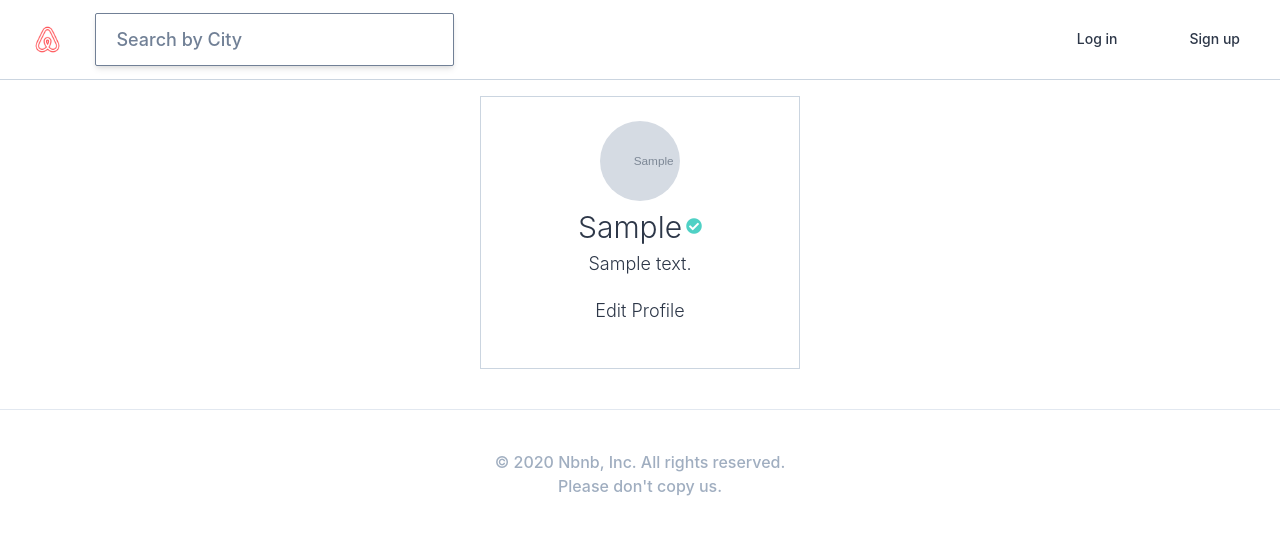
After one commit to krystal3l/airbnb-clone, a Django app: page /users/1/ in a window 1280 px wide. The commit adds this page. Shown: the top 535 px of the page. Run offline with Django 3.2, Linux system fonts and the light colour scheme; tables that the repository leaves empty hold one stand-in row (values such as "Sample post"); grey boxes marked "Sample" are stand-in pictures; some libraries are stand-ins or nearby versions.

Commit message:
Added User Profile

```diff
--- /dev/null
+++ b/templates/mixins/user_avatar.html
@@ -0,0 +1,9 @@
+{% if user.avatar %}
+    <div class="h-20 w-20 rounded-full bg-cover" style="background-image: url({{user.avatar.url}});">
+
+{% else %}
+    <div class="h-20 w-20 bg-gray-700 rounded-full text-white flex justify-center items-center">
+
+    <span class="text-3xl">{{user.first_name|first}}</span>
+{% endif %}
+</div>
--- a/templates/partials/nav.html
+++ b/templates/partials/nav.html
@@ -1,5 +1,6 @@
 <ul class="flex items-center text-sm font-medium h-full">
   {% if user.is_authenticated %}
+    <li class="nav_link"><a href="{{user.get_absolute_url}}">Profile</a></li>
     <li class="nav_link"><a href="{% url 'users:logout' %}" ">Log out</a></li>
 
   {% else %}
--- a/templates/rooms/room_detail.html
+++ b/templates/rooms/room_detail.html
@@ -10,7 +10,7 @@
     <h3>{{room.description}}</h3>
 </div>
 <div>
-    <h2>By : {{room.host.username}}
+    <h2>By : <a href="{{room.host.get_absolute_url}}">{{room.host.username}}</a>
     {% if room.host.superhost %}
         (superhost)
     {% endif %}
--- /dev/null
+++ b/templates/users/user_detail.html
@@ -0,0 +1,28 @@
+{% extends "base.html" %}
+
+{% block page_title %}
+    {{user_obj.first_name}}'s Profile
+{% endblock page_title%}
+
+
+{% block content %}
+    <div class="container lg:w-5/12 md:w-1/2 xl:w-1/4 mx-auto my-10 flex flex-col items-center border p-6 border-gray-400">
+
+        {% include "mixins/user_avatar.html" with user=user_obj %}
+
+
+        <div class="flex items-center">
+            <span class="text-3xl mt-1">{{user_obj.first_name}}</span>
+
+            {% if user_obj.superhost %}
+                <i class="fas fa-check-circle text-teal-400 ml-1"></i>
+            {% endif %}
+
+        </div>
+
+        <span class="text-lg">{{user_obj.bio}}</span>
+
+        <a href="#" class="btn">Edit Profile</a>
+        <!-- {{hello}} -->
+    </div>
+{%endblock content %}
--- a/users/models.py
+++ b/users/models.py
@@ -5,6 +5,7 @@ from django.db import models
 from django.core.mail import send_mail
 from django.utils.html import strip_tags
 from django.template.loader import render_to_string
+from django.shortcuts import reverse
 
 
 class User(AbstractUser):
@@ -63,6 +64,9 @@ class User(AbstractUser):
         max_length=50, choices=LOGIN_CHOICES, default="LOGIN_EMAIL"
     )
 
+    def get_absolute_url(self):
+        return reverse("users:profile", kwargs={"pk": self.pk})
+
     def verify_email(self):
         if self.email_verified is False:
             secret = uuid.uuid4().hex[:20]
--- a/users/urls.py
+++ b/users/urls.py
@@ -12,4 +12,5 @@ urlpatterns = [
     path("logout", views.log_out, name="logout"),
     path("signup", views.SignUpView.as_view(), name="signup"),
     path("verify/<str:key>", views.complete_verification, name="complete-verification"),
+    path("<int:pk>/", views.UserProfileView.as_view(), name="profile"),
 ]
--- a/users/views.py
+++ b/users/views.py
@@ -1,7 +1,7 @@
 import os
 import requests
 from django.views import View
-from django.views.generic import FormView
+from django.views.generic import FormView, DetailView
 from django.urls import reverse_lazy
 from django.shortcuts import render, redirect, reverse
 from django.contrib.auth import authenticate, login, logout
@@ -225,3 +225,15 @@ def kakao_callback(request):
     except KakaoException as e:
         messages.error(request, e)
         return redirect(reverse("users:login"))
+
+
+class UserProfileView(DetailView):
+    model = models.User
+
+    # profile을 클릭했을 때 다른 user로 대체되는 것을 방지하기 위해 사용.
+    context_object_name = "user_obj"
+
+    # def get_context_data(self, **kwargs):
+    #     context = super().get_context_data(**kwargs)
+    #     context["hello"] = "Hello!"
+    #     return context
```
